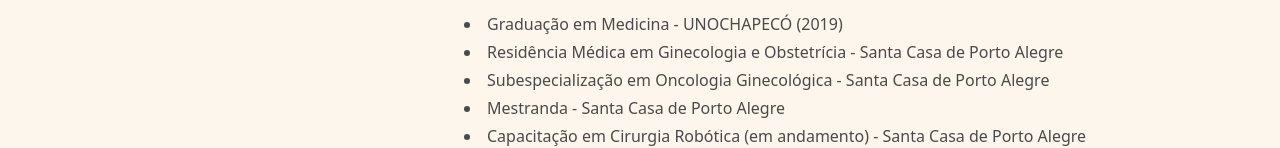
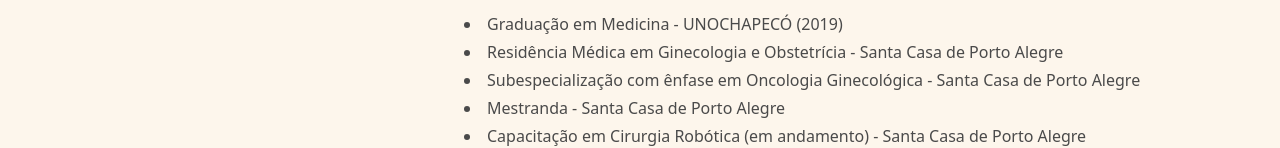
Before and after one commit to fkerellyn/dra-kerellyn-follador-site, a Next.js app: page /sobre in a window 1280 px wide. Shown: the part 660-808 px from the top of the page. Built offline with nearby package versions, Linux system fonts and the light colour scheme.

Commit message:
Update page.tsx

```diff
--- a/src/app/sobre/page.tsx
+++ b/src/app/sobre/page.tsx
@@ -43,7 +43,7 @@
             <ul className="list-disc list-inside space-y-1">
               <li>Graduação em Medicina - UNOCHAPECÓ (2019)</li>
               <li>Residência Médica em Ginecologia e Obstetrícia - Santa Casa de Porto Alegre</li>
-              <li>Subespecialização em Oncologia Ginecológica - Santa Casa de Porto Alegre</li>
+              <li>Subespecialização com ênfase em Oncologia Ginecológica - Santa Casa de Porto Alegre</li>
               <li>Mestranda - Santa Casa de Porto Alegre</li>
               <li>Capacitação em Cirurgia Robótica (em andamento) - Santa Casa de Porto Alegre</li>
               <li>Título de Patologista do Trato Genital Inferior</li>
```
